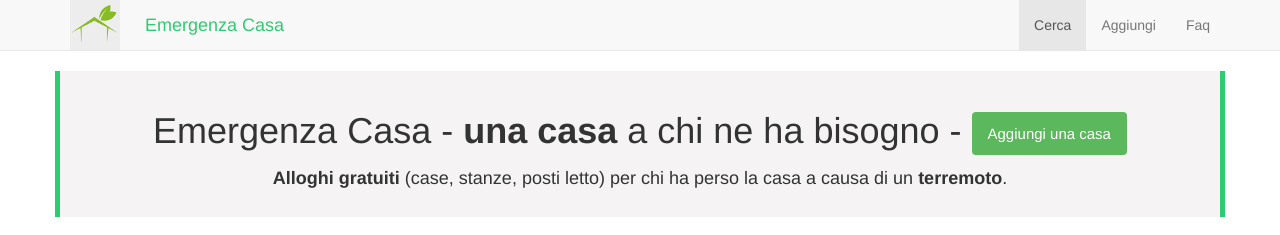
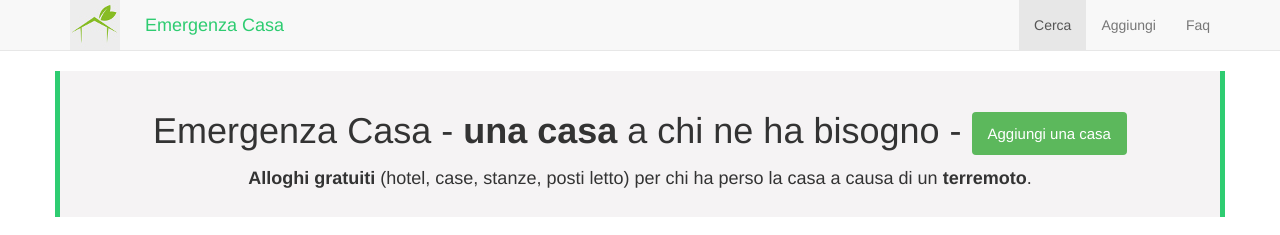
Before and after one commit to 22Viig/emergenza-casa, a plain HTML site: page index.html in a window 1280 px wide. Shown: the top 235 px of the page. Drawn offline with Linux system fonts and the light colour scheme; some packages are replaced by stand-ins of ours; no server answers.

Commit message:
miglioramento testo

```diff
--- a/index.html
+++ b/index.html
@@ -42,7 +42,7 @@
           <div class="row">
             <div class="callout-block text-center fade-in-b">
             <h1>Emergenza Casa - <b> una casa</b> a chi ne ha bisogno - <a href="aggiungi.html" class="btn btn-success">Aggiungi una casa</a></h1>
-              <h4><strong>Alloghi gratuiti</strong> (case, stanze, posti letto) per chi ha perso la casa a causa di un <strong>terremoto</strong>.</h4>
+              <h4><strong>Alloghi gratuiti</strong> (hotel, case, stanze, posti letto) per chi ha perso la casa a causa di un <strong>terremoto</strong>.</h4>
 
             </div>
           </div>
```
